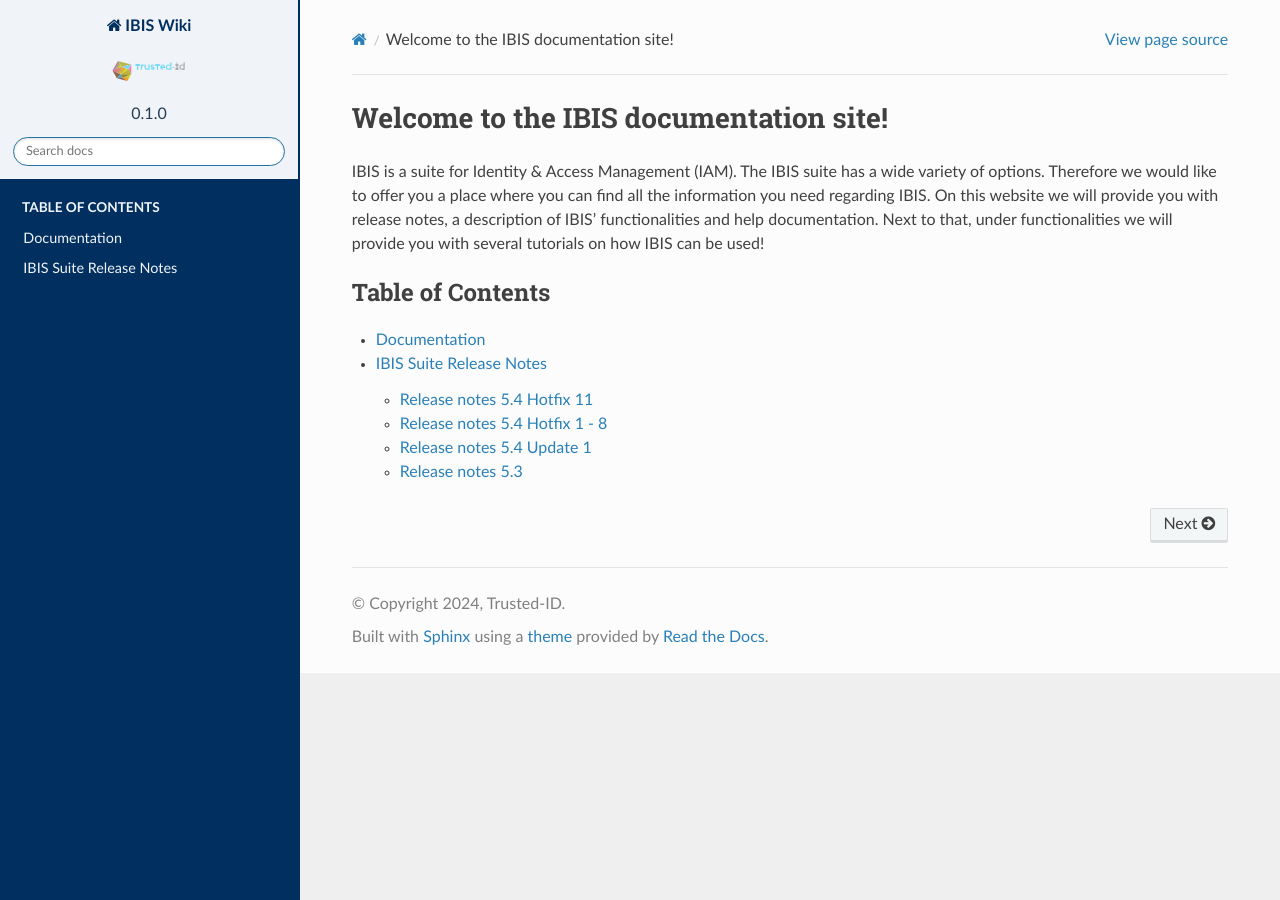
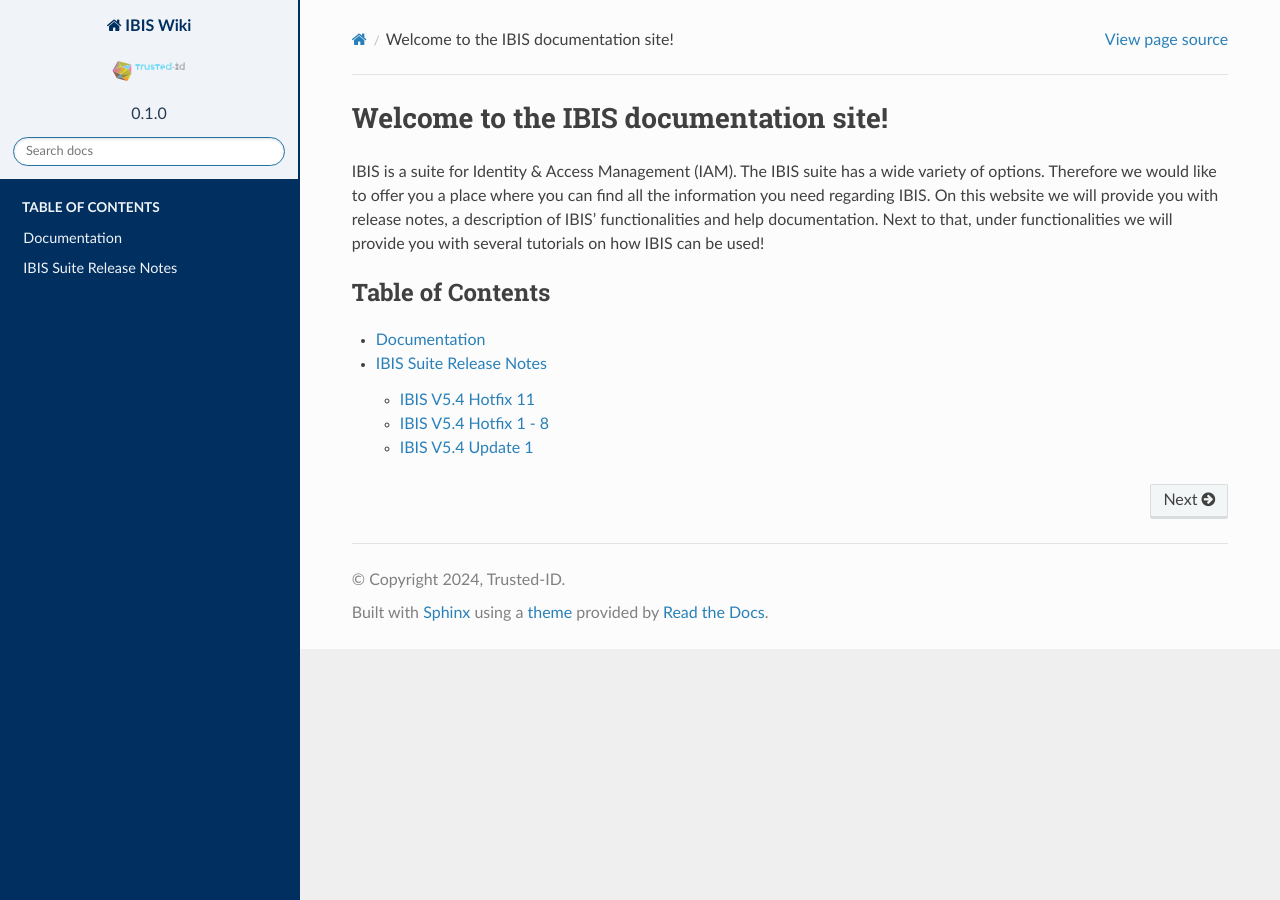
Before and after one commit to Raoulorlando/rtd-tutorial, a Sphinx documentation site: the page built from docs/source/index.rst, in a window 1280 px wide. Built offline with Sphinx 7.4.7 and the Read the Docs theme 2.0.0, drawn with Linux system fonts in a browser that asks for light colours; nearby versions of some CDN libraries; some web fonts are replaced; library files that are not in the unit come from our copies; pages that are not in the unit, such as notebooks, are missing from menus.

Commit message:
Removed double elements in sidebar again

````diff
--- a/docs/source/Release_Notes/Release_Notes.md
+++ b/docs/source/Release_Notes/Release_Notes.md
@@ -7,8 +7,8 @@
    :maxdepth: 1
    :titlesonly:
 
-   Release notes 5.4 Hotfix 11 <markdown/IBIS-suite_release_notes_v5_SP4_hotfix_11>
-   Release notes 5.4 Hotfix 1 - 8 <markdown/IBIS-suite_release_notes_v5_SP4_hotfixes>
-   Release notes 5.4 Update 1 <markdown/IBIS-suite_release_notes_v5_SP4_Update_1_(Definitief)>
-   Release notes 5.3 <markdown/Release_notes_5.3(commonmark)>
+   markdown/IBIS-suite_release_notes_v5_SP4_hotfix_11
+   markdown/IBIS-suite_release_notes_v5_SP4_hotfixes
+   markdown/IBIS-suite_release_notes_v5_SP4_Update_1_(Definitief)
+   <markdown/Release_notes_5.3(commonmark)
 ```
````
